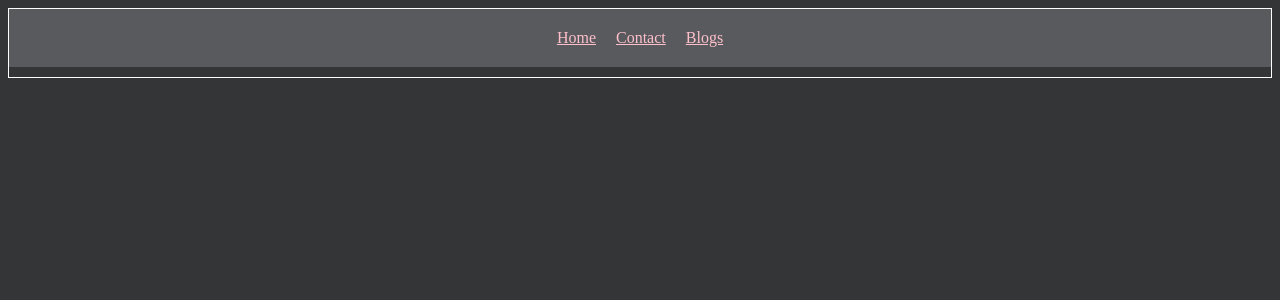
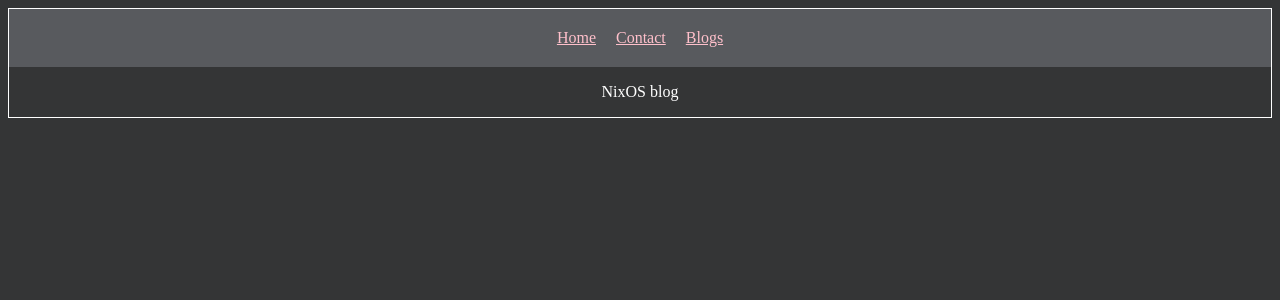
Before and after one commit to Mitchyopp/Mitchopp, a React (Vite) app: page /blogs/Linux in a window 1280 px wide. Before the commit this address had no page. Shown: the top 300 px of the page. Built offline with nearby package versions, Linux system fonts and the light colour scheme.

Commit message:
added slugs for blog posts

```diff
--- a/src/App.jsx
+++ b/src/App.jsx
@@ -4,6 +4,10 @@
 import Home from './pages/Home.jsx'
 import Contact from './pages/Contact.jsx'
 import Blogs from './pages/Blogs.jsx'
+
+// Blogs
+import NixOS from './blogs/NixOS.jsx';
+
 import profilePicture from './assets/avatar.png'
 
 import Example1 from './example/example1.jsx';
@@ -16,6 +20,7 @@
         <Route path="/" element={<Home pfp={profilePicture}/>}/>
         <Route path="/contact" element={<Contact />}/>
         <Route path="/blogs" element={<Blogs />}/>
+        <Route path="/blogs/:slug" element={<NixOS />} />
       </Routes>
     </>
   )
--- /dev/null
+++ b/src/blogs/NixOS.jsx
@@ -0,0 +1,9 @@
+function NixOS() {
+  return (
+    <>
+      <p>NixOS blog</p>
+    </>
+  )
+}
+
+export default NixOS;
--- a/src/pages/Blogs.jsx
+++ b/src/pages/Blogs.jsx
@@ -11,19 +11,19 @@
           title="NixOS"
           description="This blog is about my experience with NixOS and how it was for me personally!"
           image={nixosImage}
-          link="/blog/NixOS"
+          link="/blogs/NixOS"
         />
         <Card
           title="Linux"
           description="This blog is about my experience with Linux and how it's been for me over the past year of usage!"
           image={linuxImage}
-          link="/blog/Linux"
+          link="/blogs/Linux"
         />
         <Card
           title="Workflow"
           description="What's my workflow like? There's some interesting things iv'e done!"
           // image={workflowImage}
-          link="/blog/Workflow"
+          link="/blogs/Workflow"
         />
       </div>
     </>
```
